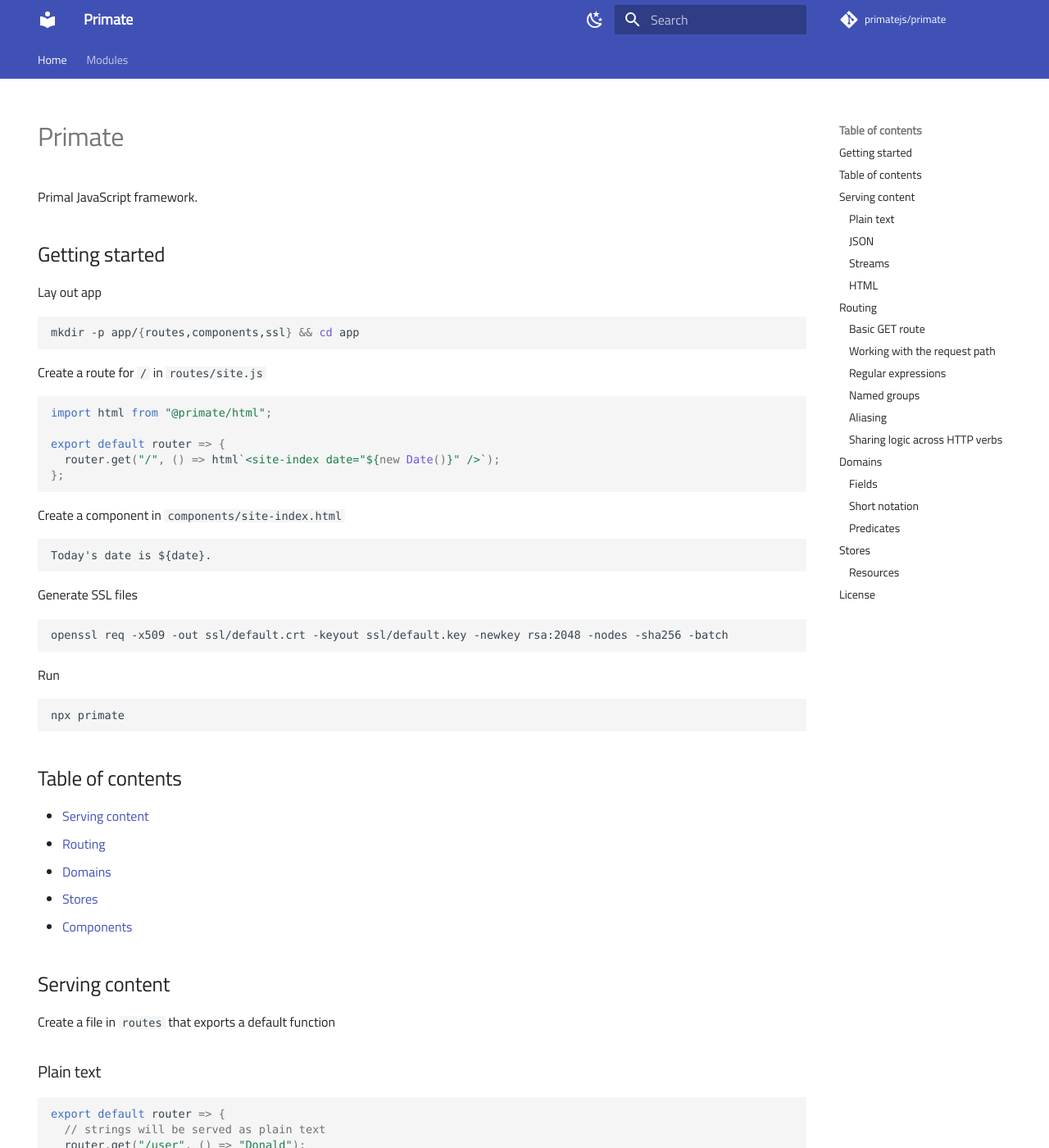
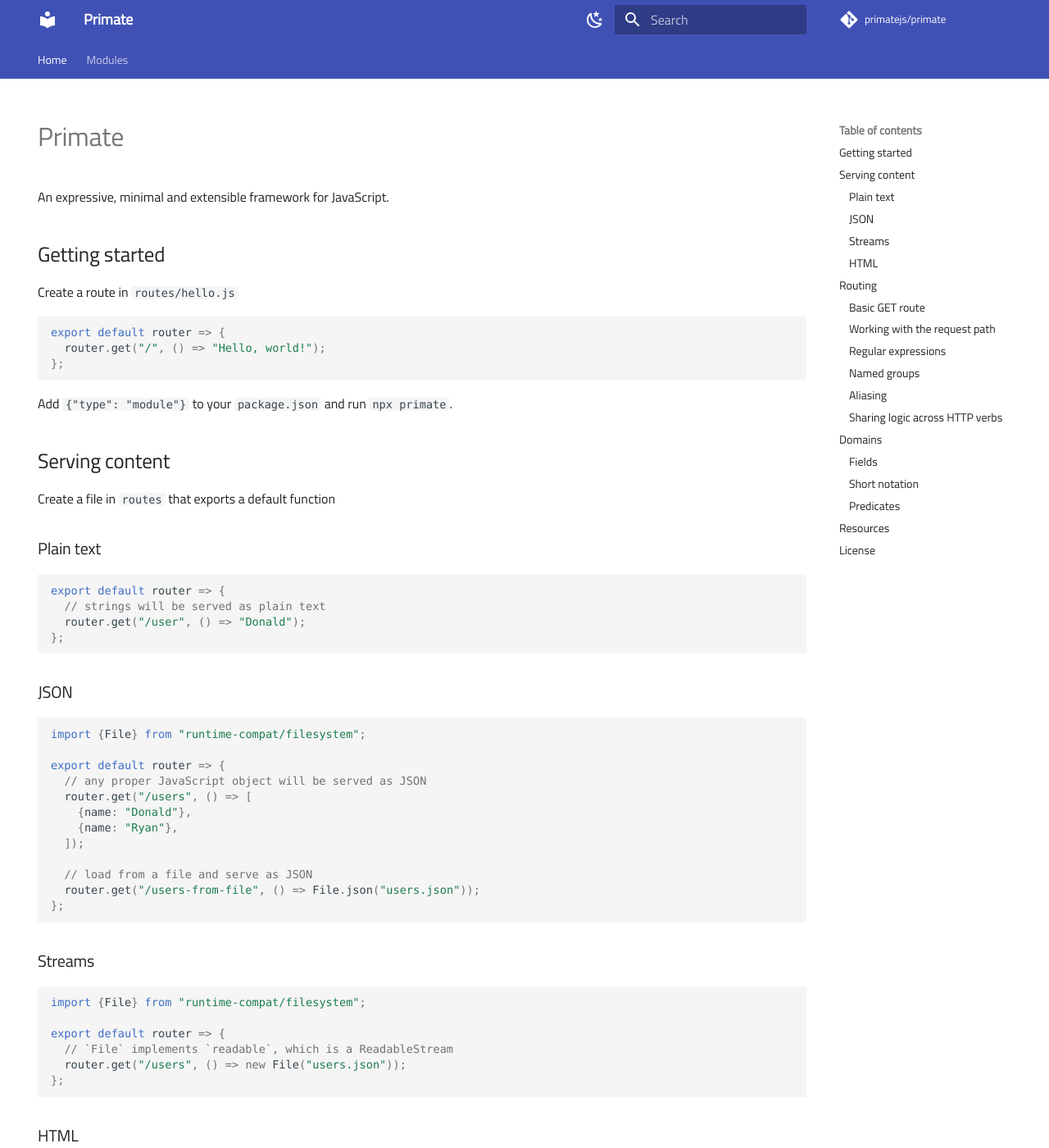
Before and after one commit to phaleth/primatejs-website, an MkDocs documentation site: the page built from docs/index.md, in a window 1280 px wide and 1400 px high. Shown: the whole window at 82% size. Built offline with MkDocs 1.6.1 and Material for MkDocs 9.7.7, drawn with Linux system fonts in a browser that asks for light colours; comment, search, counter and statistics services are not loaded; some of the changed text lies outside the part shown.

Commit message:
update docs to reflect 0.9.2

````diff
--- a/docs/index.md
+++ b/docs/index.md
@@ -5,55 +5,20 @@ hide:
 
 # Primate
 
-Primal JavaScript framework.
+An expressive, minimal and extensible framework for JavaScript.
 
 ## Getting started
 
-Lay out app
-
-```sh
-mkdir -p app/{routes,components,ssl} && cd app
-
-```
-
-Create a route for `/` in `routes/site.js`
+Create a route in `routes/hello.js`
 
 ```js
-import html from "@primate/html";
-
 export default router => {
-  router.get("/", () => html`<site-index date="${new Date()}" />`);
+  router.get("/", () => "Hello, world!");
 };
 
 ```
 
-Create a component in `components/site-index.html`
-
-```html
-Today's date is ${date}.
-
-```
-
-Generate SSL files
-
-```sh
-openssl req -x509 -out ssl/default.crt -keyout ssl/default.key -newkey rsa:2048 -nodes -sha256 -batch
-
-```
-
-Run
-
-```sh
-npx primate
-```
-
-## Table of contents
-
-* [Serving content](#serving-content)
-* [Routing](#routing)
-* [Domains](#domains)
-* [Stores](#stores)
-* [Components](#components)
+Add `{"type": "module"}` to your `package.json` and run `npx primate`.
 
 ## Serving content
 
@@ -132,10 +97,10 @@ export default router => {
 
 ## Routing
 
-Routes map requests to responses. Routes are loaded from `routes`.
+Routes map requests to responses. They are loaded from `routes`.
 
 The order in which routes are declared is irrelevant. Redeclaring a route
-(same pathname and same HTTP verb) throws a `RouteError`.
+(same pathname and same HTTP verb) throws an error.
 
 ### Basic GET route
 
@@ -297,14 +262,7 @@ export default class User extends Domain {
 
 ```
 
-## Stores
-
-Stores interface data. Primate comes with volatile in-memory store used as a
-default. Other stores can be imported as modules.
-
-Stores are loaded from `stores`.
-
-### Resources
+## Resources
 
 * Website: https://primatejs.com
 * IRC: Join the `#primate` channel on `irc.libera.chat`.
````
